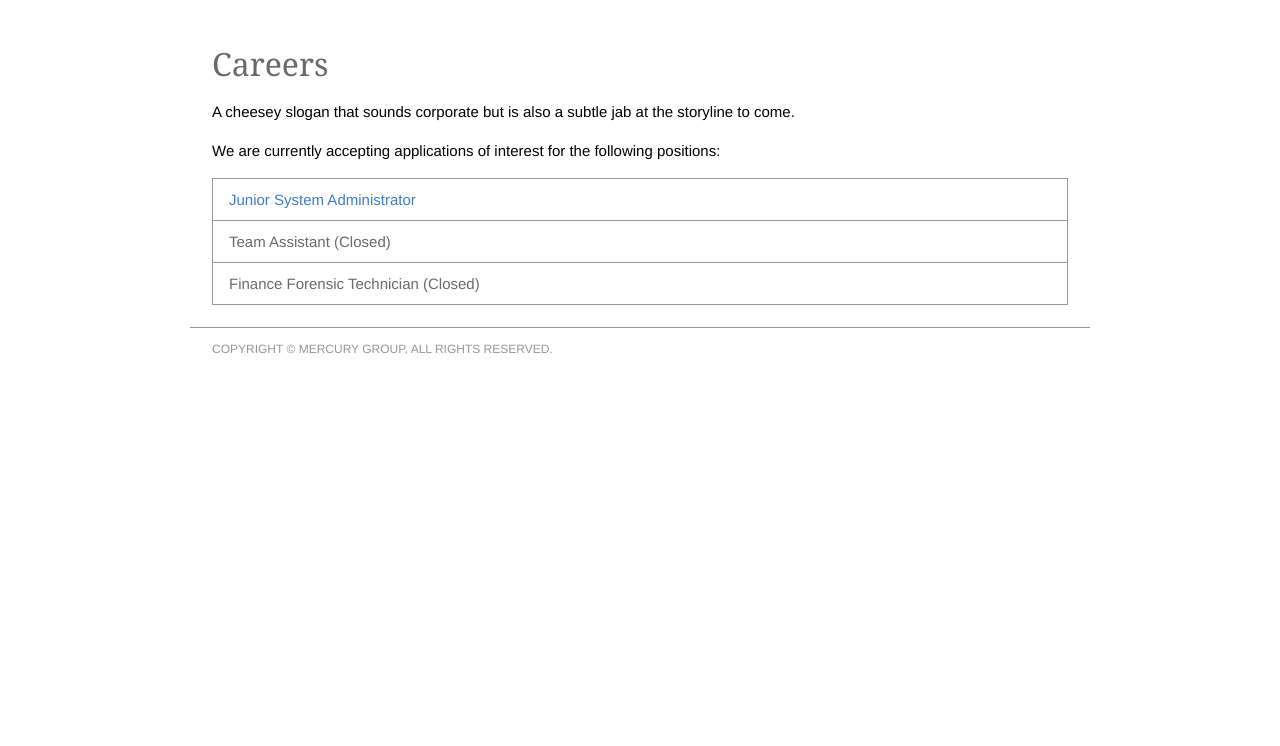
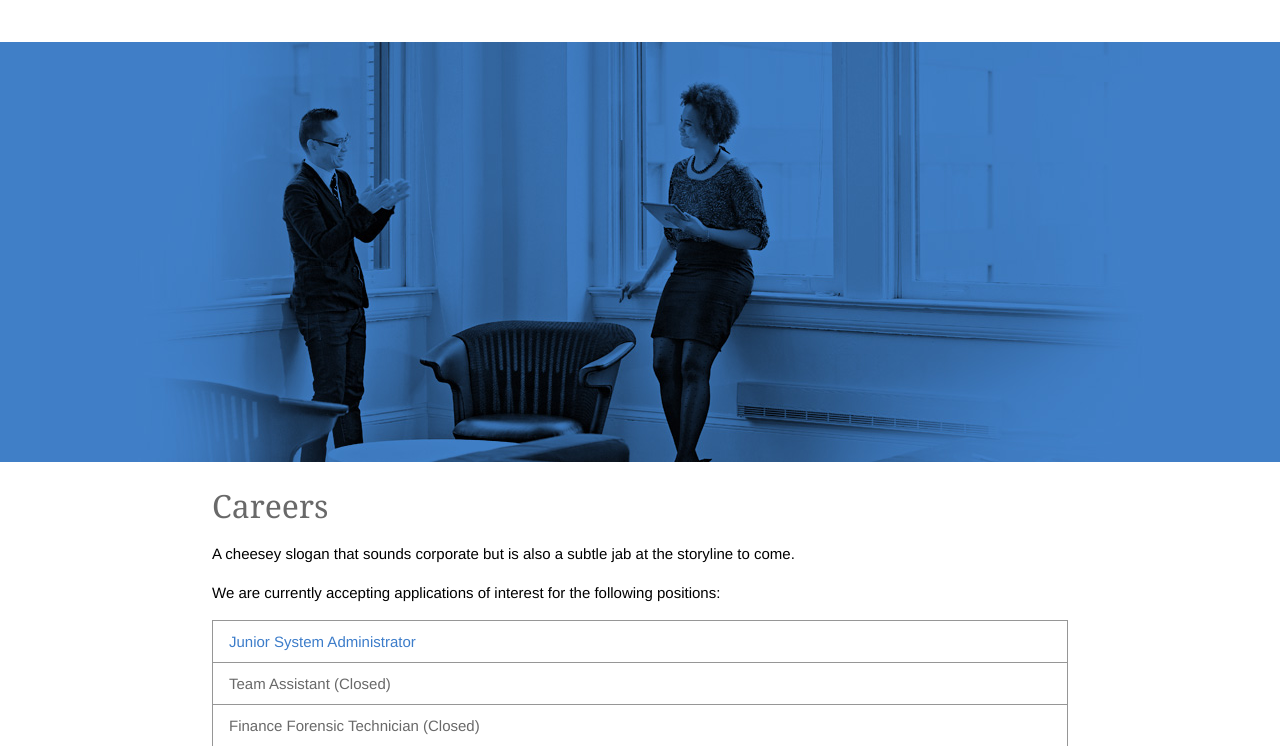
Before and after one commit to NPC360/NPC360, a Flask app: page /careers/ in a window 1280 px wide. Shown: the part 173-919 px from the top of the page. Before the commit the page ends 526 px from the top, so only its background shows below. Run offline with Flask 2, Linux system fonts and the light colour scheme; some libraries are stand-ins or nearby versions.

Commit message:
Added hero to careers page

```diff
--- a/scss/style.scss
+++ b/scss/style.scss
@@ -266,3 +266,10 @@ input, textarea, select {
 	font-size: 13px;
 	color: #B23D22;
 }
+
+.careers-hero {
+	background: #407FC7 image-url('careers-cover.jpg') no-repeat center center;
+	background-size: contain;
+	height: 420px;
+	margin: 0 0 $pl;
+}
--- a/wsgi/templates/careers.html
+++ b/wsgi/templates/careers.html
@@ -1,6 +1,9 @@
 {% extends "layout.html" %}
 {% block title %}Careers{% endblock %}
 {% block body %}
+
+<div class="careers-hero"></div>
+
 <div class="content-layout">
 	<h2>Careers</h2>
 	<p>A cheesey slogan that sounds corporate but is also a subtle jab at the storyline to come.</p>
```
Also changed, not shown: wsgi/static/css/style.css, wsgi/static/img/careers-cover.jpg (added).
